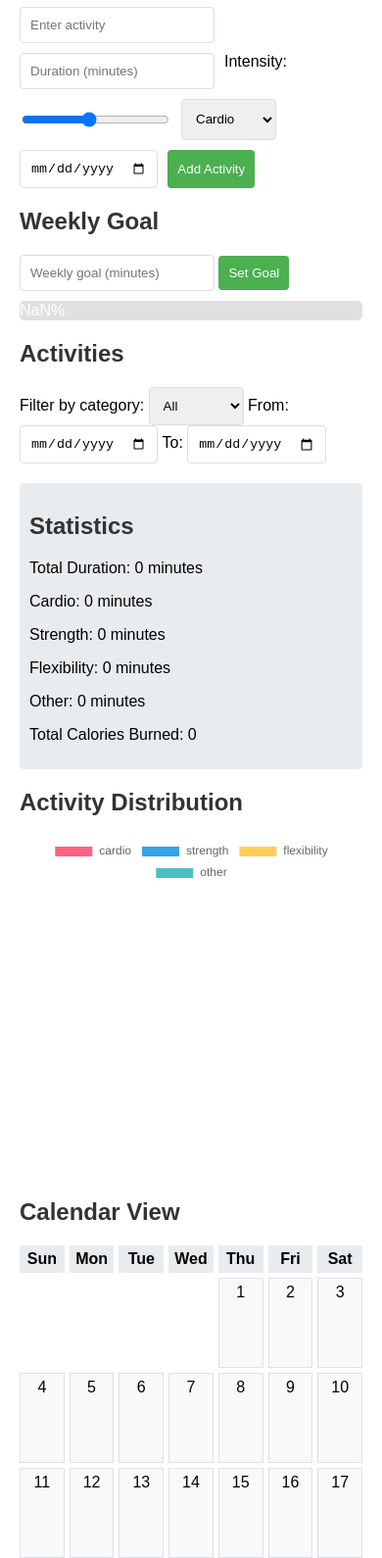
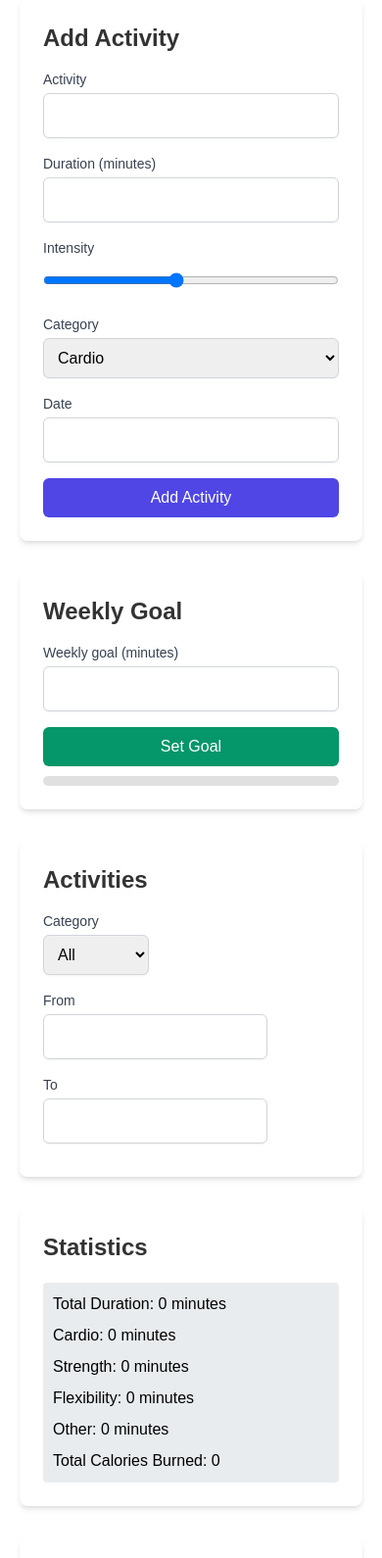
Before and after one commit to chinmay4c/FitnessTracker, a plain HTML site: page index.html in a window 390 px wide. Shown: the part 93-1683 px from the top of the page at 98% size. Drawn offline with nearby package versions, Linux system fonts and the light colour scheme.

Commit message:
fixing css ui

```diff
--- a/index.html
+++ b/index.html
@@ -4,58 +4,93 @@
     <meta charset="UTF-8">
     <meta name="viewport" content="width=device-width, initial-scale=1.0">
     <title>Fitness Tracker</title>
+    <link href="https://cdn.jsdelivr.net/npm/tailwindcss@2.2.19/dist/tailwind.min.css" rel="stylesheet">
+    <link rel="stylesheet" href="https://cdn.jsdelivr.net/npm/flatpickr/dist/flatpickr.min.css">
     <link rel="stylesheet" href="styles.css">
     <script src="https://cdn.jsdelivr.net/npm/chart.js"></script>
+    <script src="https://cdn.jsdelivr.net/npm/flatpickr"></script>
 </head>
-<body>
-    <div class="container">
-        <h1>Fitness Tracker</h1>
+<body class="bg-gray-100">
+    <div class="container mx-auto px-4 py-8">
+        <h1 class="text-4xl font-bold text-center mb-8">Fitness Tracker</h1>
 
-        <div class="input-section">
-            <input type="text" id="activity" placeholder="Enter activity">
-            <input type="number" id="duration" placeholder="Duration (minutes)">
-            <label for="intensity">Intensity:</label>
-            <input type="range" id="intensity" min="1" max="10" value="5">
-            <select id="category">
+        <div class="grid grid-cols-1 md:grid-cols-2 gap-8">
+            <div class="bg-white rounded-lg shadow-md p-6">
+                <h2 class="text-2xl font-semibold mb-4">Add Activity</h2>
+                <form id="activity-form" class="space-y-4">
+                    <div>
+                        <label for="activity" class="block text-sm font-medium text-gray-700">Activity</label>
+                        <input type="text" id="activity" class="mt-1 block w-full rounded-md border-gray-300 shadow-sm focus:border-indigo-300 focus:ring focus:ring-indigo-200 focus:ring-opacity-50">
+                    </div>
+                    <div>
+                        <label for="duration" class="block text-sm font-medium text-gray-700">Duration (minutes)</label>
+                        <input type="number" id="duration" class="mt-1 block w-full rounded-md border-gray-300 shadow-sm focus:border-indigo-300 focus:ring focus:ring-indigo-200 focus:ring-opacity-50">
+                    </div>
+                    <div>
+                        <label for="intensity" class="block text-sm font-medium text-gray-700">Intensity</label>
+                        <input type="range" id="intensity" min="1" max="10" value="5" class="mt-1 block w-full">
+                    </div>
+                    <div>
+                        <label for="category" class="block text-sm font-medium text-gray-700">Category</label>
+                        <select id="category" class="mt-1 block w-full rounded-md border-gray-300 shadow-sm focus:border-indigo-300 focus:ring focus:ring-indigo-200 focus:ring-opacity-50">
                             <option value="cardio">Cardio</option>
                             <option value="strength">Strength</option>
                             <option value="flexibility">Flexibility</option>
                             <option value="other">Other</option>
                         </select>
-            <input type="date" id="activity-date">
-            <button id="add-activity">Add Activity</button>
+                    </div>
+                    <div>
+                        <label for="activity-date" class="block text-sm font-medium text-gray-700">Date</label>
+                        <input type="text" id="activity-date" class="mt-1 block w-full rounded-md border-gray-300 shadow-sm focus:border-indigo-300 focus:ring focus:ring-indigo-200 focus:ring-opacity-50">
+                    </div>
+                    <button type="submit" class="w-full bg-indigo-600 text-white py-2 px-4 rounded-md hover:bg-indigo-700 focus:outline-none focus:ring-2 focus:ring-indigo-500 focus:ring-opacity-50">Add Activity</button>
+                </form>
             </div>
 
-        <div id="goal-section">
-            <h2>Weekly Goal</h2>
-            <input type="number" id="goal-input" placeholder="Weekly goal (minutes)">
-            <button id="set-goal">Set Goal</button>
-            <div id="goal-progress-bar">
-                <div id="goal-progress"></div>
+            <div class="bg-white rounded-lg shadow-md p-6">
+                <h2 class="text-2xl font-semibold mb-4">Weekly Goal</h2>
+                <form id="goal-form" class="space-y-4">
+                    <div>
+                        <label for="goal-input" class="block text-sm font-medium text-gray-700">Weekly goal (minutes)</label>
+                        <input type="number" id="goal-input" class="mt-1 block w-full rounded-md border-gray-300 shadow-sm focus:border-indigo-300 focus:ring focus:ring-indigo-200 focus:ring-opacity-50">
+                    </div>
+                    <button type="submit" class="w-full bg-green-600 text-white py-2 px-4 rounded-md hover:bg-green-700 focus:outline-none focus:ring-2 focus:ring-green-500 focus:ring-opacity-50">Set Goal</button>
+                </form>
+                <div id="goal-progress-bar" class="mt-4 bg-gray-200 rounded-full h-2.5 dark:bg-gray-700">
+                    <div id="goal-progress" class="bg-blue-600 h-2.5 rounded-full" style="width: 0%"></div>
+                </div>
             </div>
         </div>
 
-        <div class="output-section">
-            <h2>Activities</h2>
-            <div id="filter-section">
-                <label for="filter-category">Filter by category:</label>
-                <select id="filter-category">
+        <div class="mt-8 bg-white rounded-lg shadow-md p-6">
+            <h2 class="text-2xl font-semibold mb-4">Activities</h2>
+            <div id="filter-section" class="flex flex-wrap gap-4 mb-4">
+                <div>
+                    <label for="filter-category" class="block text-sm font-medium text-gray-700">Category</label>
+                    <select id="filter-category" class="mt-1 block w-full rounded-md border-gray-300 shadow-sm focus:border-indigo-300 focus:ring focus:ring-indigo-200 focus:ring-opacity-50">
                         <option value="all">All</option>
                         <option value="cardio">Cardio</option>
                         <option value="strength">Strength</option>
                         <option value="flexibility">Flexibility</option>
                         <option value="other">Other</option>
                     </select>
-                <label for="filter-date-from">From:</label>
-                <input type="date" id="filter-date-from">
-                <label for="filter-date-to">To:</label>
-                <input type="date" id="filter-date-to">
                 </div>
-            <ul id="activity-list"></ul>
+                <div>
+                    <label for="filter-date-from" class="block text-sm font-medium text-gray-700">From</label>
+                    <input type="text" id="filter-date-from" class="mt-1 block w-full rounded-md border-gray-300 shadow-sm focus:border-indigo-300 focus:ring focus:ring-indigo-200 focus:ring-opacity-50">
+                </div>
+                <div>
+                    <label for="filter-date-to" class="block text-sm font-medium text-gray-700">To</label>
+                    <input type="text" id="filter-date-to" class="mt-1 block w-full rounded-md border-gray-300 shadow-sm focus:border-indigo-300 focus:ring focus:ring-indigo-200 focus:ring-opacity-50">
+                </div>
+            </div>
+            <ul id="activity-list" class="space-y-2"></ul>
         </div>
 
-        <div id="statistics">
-            <h2>Statistics</h2>
+        <div class="grid grid-cols-1 md:grid-cols-2 gap-8 mt-8">
+            <div class="bg-white rounded-lg shadow-md p-6">
+                <h2 class="text-2xl font-semibold mb-4">Statistics</h2>
+                <div id="statistics" class="space-y-2">
                     <p>Total Duration: <span id="total-duration">0</span> minutes</p>
                     <p>Cardio: <span id="cardio-duration">0</span> minutes</p>
                     <p>Strength: <span id="strength-duration">0</span> minutes</p>
@@ -63,15 +98,17 @@
                     <p>Other: <span id="other-duration">0</span> minutes</p>
                     <p>Total Calories Burned: <span id="total-calories">0</span></p>
                 </div>
+            </div>
 
-        <div id="visualization">
-            <h2>Activity Distribution</h2>
+            <div class="bg-white rounded-lg shadow-md p-6">
+                <h2 class="text-2xl font-semibold mb-4">Activity Distribution</h2>
                 <canvas id="activity-chart"></canvas>
             </div>
+        </div>
 
-        <div id="calendar-view">
-            <h2>Calendar View</h2>
-            <div id="calendar"></div>
+        <div class="mt-8 bg-white rounded-lg shadow-md p-6">
+            <h2 class="text-2xl font-semibold mb-4">Calendar View</h2>
+            <div id="calendar" class="grid grid-cols-7 gap-2"></div>
         </div>
     </div>
 
--- a/styles.css
+++ b/styles.css
@@ -101,24 +101,6 @@ li {
     margin-top: 10px;
 }
 
-.calendar-day {
-    background-color: #f8f9fa;
-    border: 1px solid #dee2e6;
-    padding: 5px;
-    text-align: center;
-    min-height: 80px;
-}
-
-.calendar-day.has-activity {
-    background-color: #d4edda;
-}
-
-.calendar-day-header {
-    font-weight: bold;
-    background-color: #e9ecef;
-    padding: 5px;
-    text-align: center;
-}
 #goal-progress-bar {
     width: 100%;
     background-color: #e0e0e0;
@@ -154,3 +136,71 @@ li {
 .notification.error {
     background-color: #f44336;
 }
+/* Custom styles to complement Tailwind CSS */
+
+.calendar-day {
+    aspect-ratio: 1 / 1;
+    display: flex;
+    flex-direction: column;
+    justify-content: center;
+    align-items: center;
+    font-size: 0.8rem;
+    border: 1px solid #e2e8f0;
+    border-radius: 0.25rem;
+}
+
+.calendar-day-header {
+    font-weight: bold;
+    text-align: center;
+    padding: 0.5rem;
+    background-color: #f7fafc;
+    border: 1px solid #e2e8f0;
+    border-radius: 0.25rem;
+}
+
+.calendar-day.has-activity {
+    background-color: #ebf8ff;
+    border-color: #4299e1;
+}
+
+.activity-info {
+    font-size: 0.7rem;
+    text-align: center;
+    margin-top: 0.25rem;
+}
+
+.notification {
+    position: fixed;
+    top: 1rem;
+    right: 1rem;
+    padding: 1rem;
+    border-radius: 0.25rem;
+    color: white;
+    font-weight: bold;
+    z-index: 50;
+    animation: fadeIn 0.3s, fadeOut 0.3s 2.7s;
+}
+
+.notification.success {
+    background-color: #48bb78;
+}
+
+.notification.error {
+    background-color: #f56565;
+}
+
+@keyframes fadeIn {
+    from { opacity: 0; }
+    to { opacity: 1; }
+}
+
+@keyframes fadeOut {
+    from { opacity: 1; }
+    to { opacity: 0; }
+}
+
+/* Flatpickr custom styles */
+.flatpickr-day.has-activity {
+    background-color: #ebf8ff;
+    border-color: #4299e1;
+}
```
Lines whose indentation alone changed are shown as unchanged.
